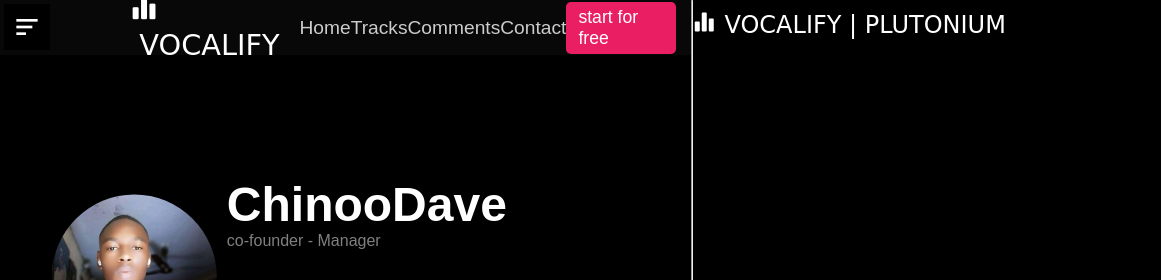
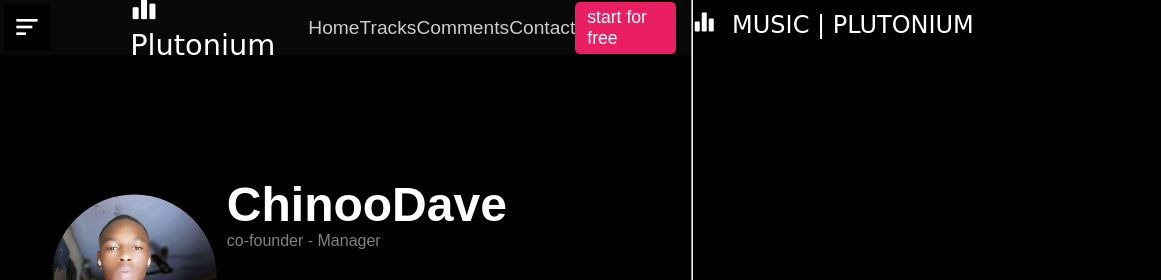
Before and after one commit to Chikeluechinonso/Plutonium-Music.com, a plain HTML site: page index.html in a window 1280 px wide. Shown: the top 280 px of the page, 0-1161 px from the left. Drawn offline with nearby package versions, Linux system fonts and the light colour scheme.

Commit message:
Update index.html

```diff
--- a/index.html
+++ b/index.html
@@ -82,7 +82,7 @@
 
 		<!-- navbar part -->
 		<div class="navbar">
-			<a href="#" id="logo"><i class='bx bxs-bar-chart-alt-2' ></i>&nbsp;VOCALIFY</a>
+			<a href="#" id="logo"><i class='bx bxs-bar-chart-alt-2' ></i>&nbsp; Plutonium</a>
             <a onclick="open_close_menu()" id="responsive_menu"><i class='bx bxs-chevron-down' ></i></a>
 
 			<div class="nav_content">
@@ -1611,7 +1611,7 @@
      <hr>
 
 		<div class="footer">
-			<a id="logo"><i class='bx bxs-bar-chart-alt-2' ></i>&nbsp;VOCALIFY | PLUTONIUM</a>
+			<a id="logo"><i class='bx bxs-bar-chart-alt-2' ></i>&nbsp; MUSIC | PLUTONIUM</a>
 			<div class="social_handle">
 				<a href="https://www.google.com/search?client=ms-opera-mini-android&channel=new&sxsrf=ALiCzsYGjF-3v8qYKATxwNIIHzMaOEBiBQ%3A1654065467085&q=chinonso+chikelue&oq=chinonso+chikelue&aqs=heirloom-srp.."><i class='bx bxl-google' ></i></a>
 				<a href="https://www.facebook.com/Chinonso.Dev"><i class='bx bxl-facebook'></i></a>
```
